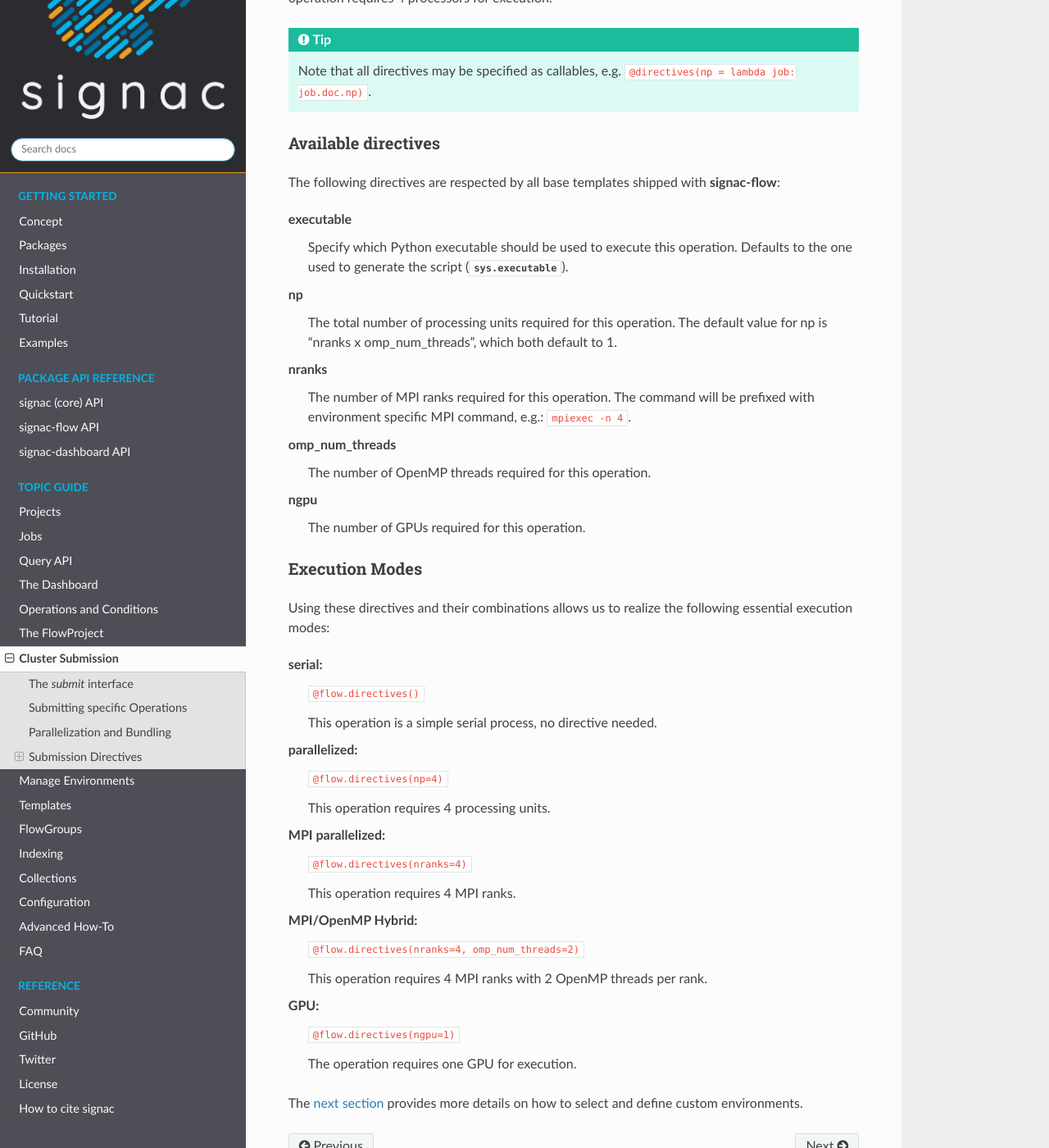
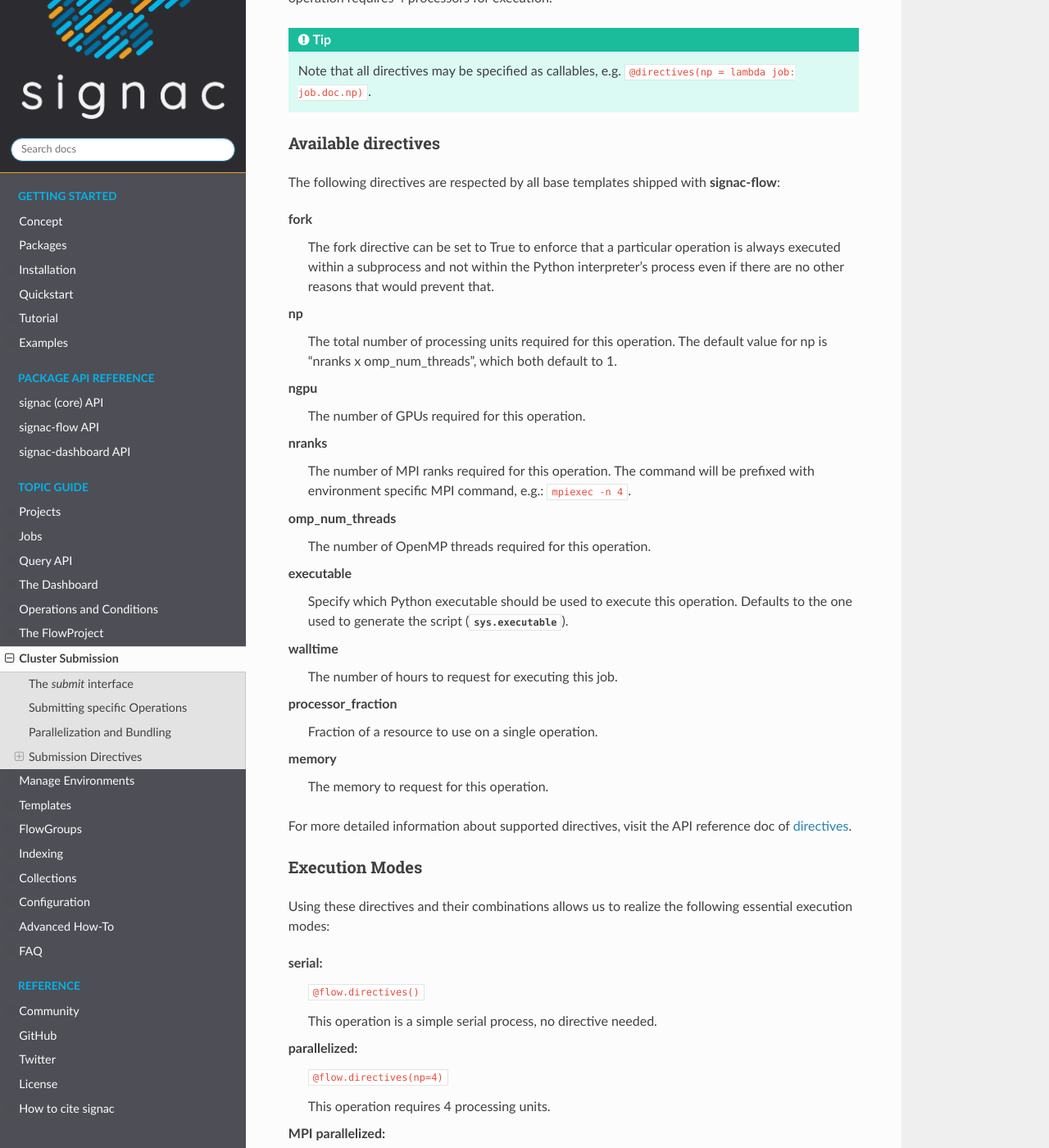
Before and after one commit to glotzerlab/signac-docs, a Sphinx documentation site: the page built from docs/source/cluster_submission.rst, in a window 1280 px wide and 1400 px high, scrolled down 2973 px. Shown: the whole window at 82% size. Built offline with Sphinx 7.4.7 and the Read the Docs theme 2.0.0, drawn with Linux system fonts in a browser that asks for light colours.

Commit message:
Add new directives to cluster_submission page

```diff
--- a/docs/source/cluster_submission.rst
+++ b/docs/source/cluster_submission.rst
@@ -126,13 +126,15 @@
 
 .. glossary::
 
-    executable
-      Specify which Python executable should be used to execute this operation.
-      Defaults to the one used to generate the script (:py:attr:`sys.executable`).
+    fork
+      The fork directive can be set to True to enforce that a particular operation is always executed within a subprocess and not within the Python interpreter’s process even if there are no other reasons that would prevent that.
 
     np
       The total number of processing units required for this operation.
       The default value for np is "nranks x omp_num_threads", which both default to 1.
+
+    ngpu
+      The number of GPUs required for this operation.
 
     nranks
       The number of MPI ranks required for this operation.
@@ -141,8 +143,22 @@
     omp_num_threads
       The number of OpenMP threads required for this operation.
 
-    ngpu
-      The number of GPUs required for this operation.
+    executable
+      Specify which Python executable should be used to execute this operation.
+      Defaults to the one used to generate the script (:py:attr:`sys.executable`).
+
+    walltime
+      The number of hours to request for executing this job.
+
+    processor_fraction
+      Fraction of a resource to use on a single operation.
+
+    memory
+      The memory to request for this operation.
+
+For more detailed information about supported directives, visit the API reference doc of `directives`_.
+
+.. directives: https://docs.signac.io/projects/flow/en/latest/api.html#flow.directives
 
 Execution Modes
 ---------------
```
